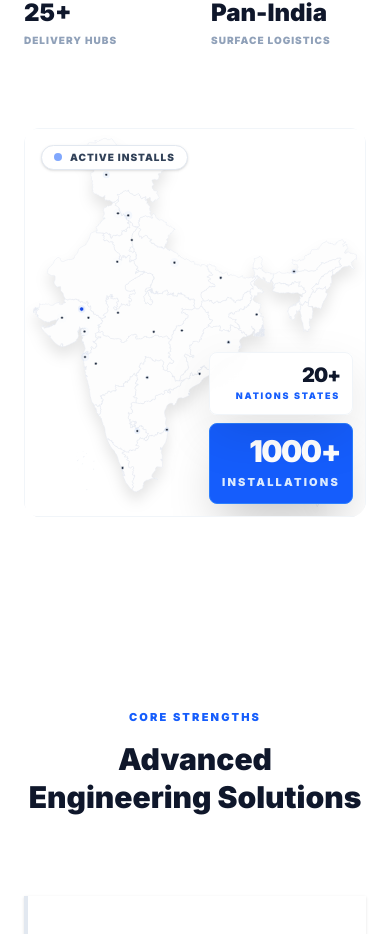
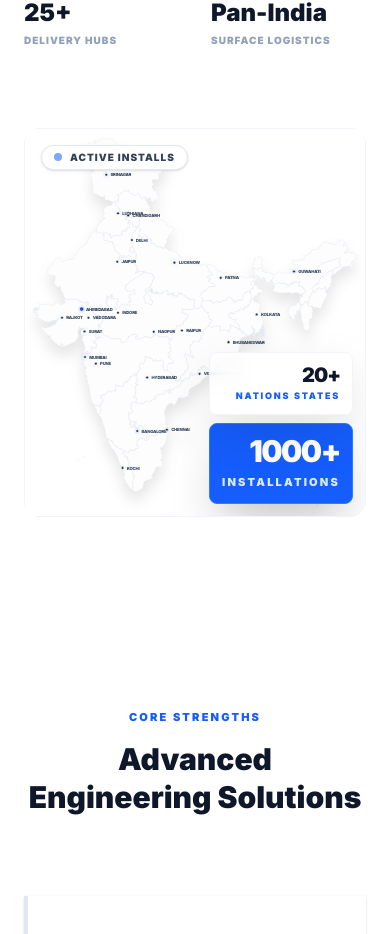
Before and after one commit to nishitkumawat/sgi, a React (Vite) app: page / in a window 390 px wide. Shown: the part 3848-4782 px from the top of the page. Built offline with nearby package versions, Linux system fonts and the light colour scheme.

Commit message:
Indian map fixed

```diff
--- a/src/components/IndiaNetworkMap.jsx
+++ b/src/components/IndiaNetworkMap.jsx
@@ -247,7 +247,7 @@ export default function IndiaNetworkMap() {
               whileInView={{ opacity: 1, x: 0 }}
               transition={{ delay: 1.2 + index * 0.03 }}
               viewport={{ once: true }}
-              className="hidden md:block text-[8px] font-black uppercase tracking-tighter fill-slate-600 pointer-events-none"
+              className="text-[8px] font-black uppercase tracking-tighter fill-slate-600 pointer-events-none"
             >
               {city.name}
             </motion.text>
```
